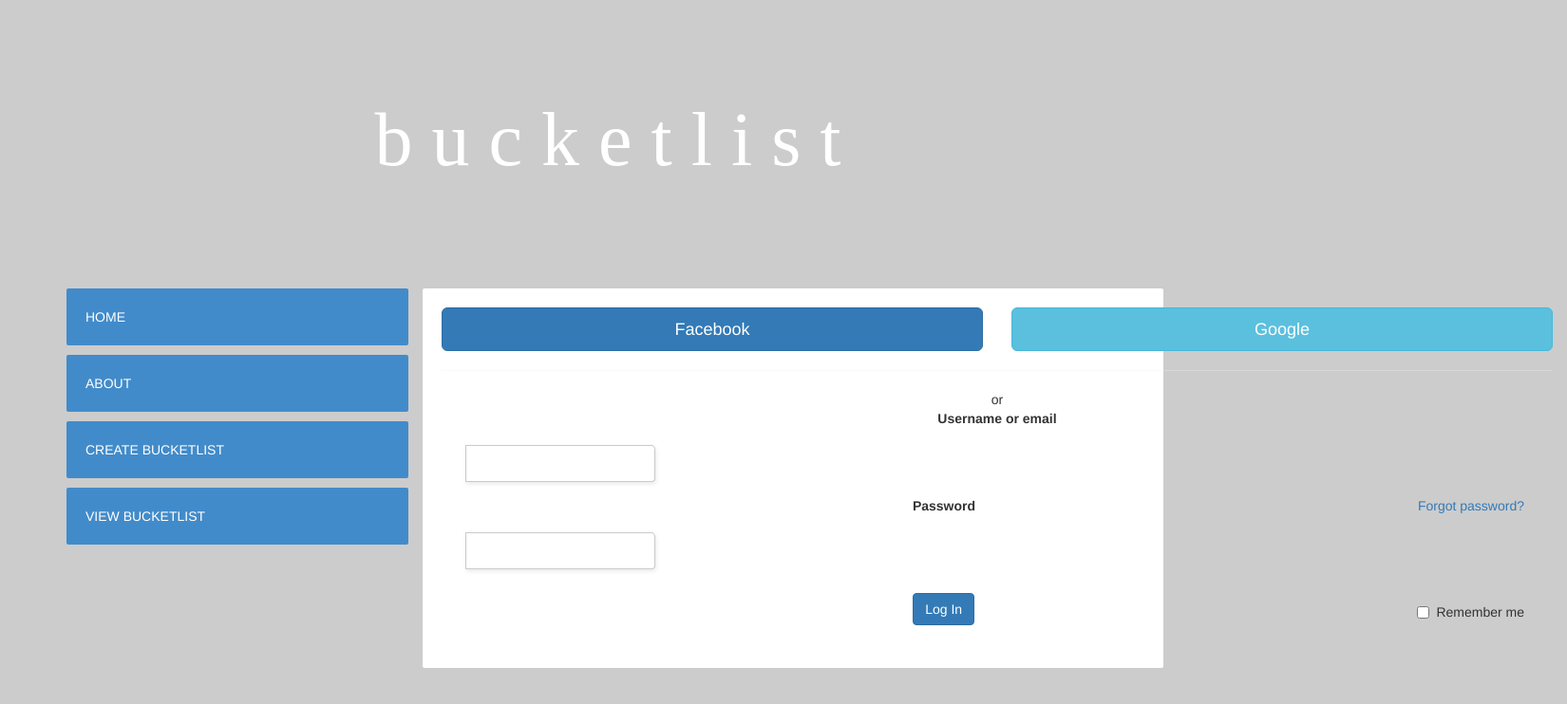
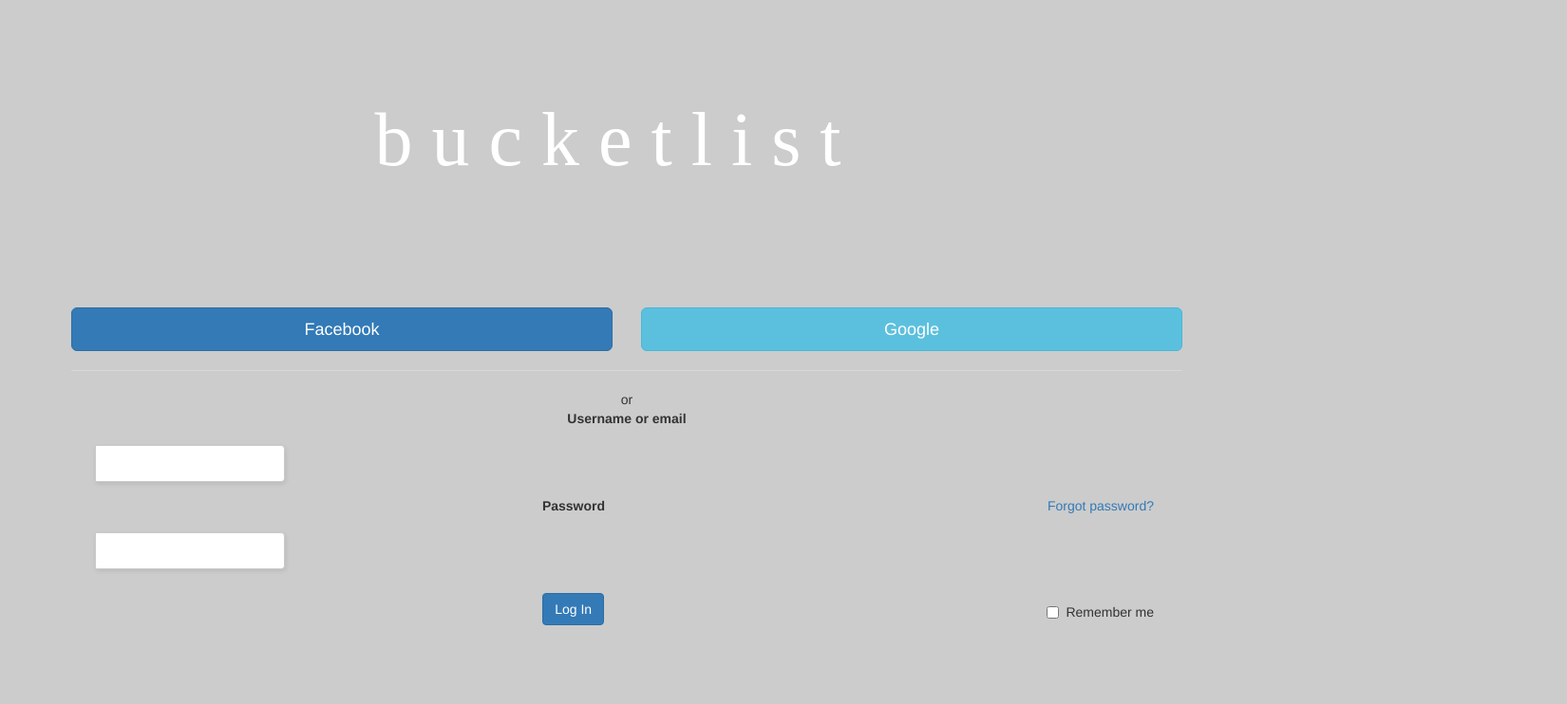
Before and after one commit to tonykurya/Challenge-1-Bucketlist, a plain HTML site: page login.html in a window 1280 px wide. Shown: the whole page at 95% size, 1650 px wide, since content can reach past the window. Drawn offline with nearby package versions, Linux system fonts and the light colour scheme; a web font is replaced by a local one.

Commit message:
Create transarent background

```diff
--- a/login.html
+++ b/login.html
@@ -18,7 +18,7 @@
 
 
 
-<body>
+<body id="main-content">
 
 
 
@@ -51,20 +51,11 @@
     </div>
 
     <div id="main" class="row">
-        <div id="sidebar" class="col-sm-4">
-            <nav id="sidebar-nav">
-                <ul>
-                    <li><a id="side-home" class="animated bounceInLeft" href="#">Home</a>
-                    <li><a id="side-about" class="animated bounceInLeft" href="#">About</a>
-                    <li><a id="side-work" class="animated bounceInLeft" href="#">Create Bucketlist</a>
-                    <li><a id="side-contact" class="animated bounceInLeft" href="#">View Bucketlist</a>
-                </ul>
-            </nav>
-        </div>
 
-        <div id="content" class="animated bounceInUp col-sm-8 text-center">
-            <div class="row">
-                <div class="col-sm-4">
+
+        <div id="content" class="animated bounceInUp col-sm-8 text-center" style="background-color: transparent;>
+
+                <div class="col-sm-8">
                     <div class="container">
                           <div class="row">
 
@@ -109,7 +100,7 @@
                         </div>
                     </div>
             </div>
-        </div>
+
     </div>
 
 </div>
```
